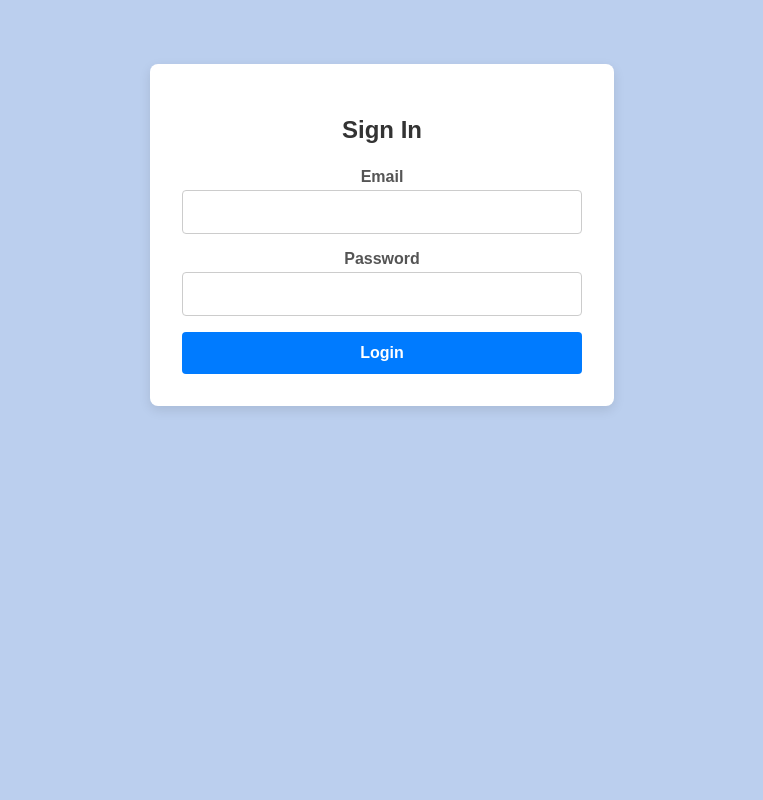
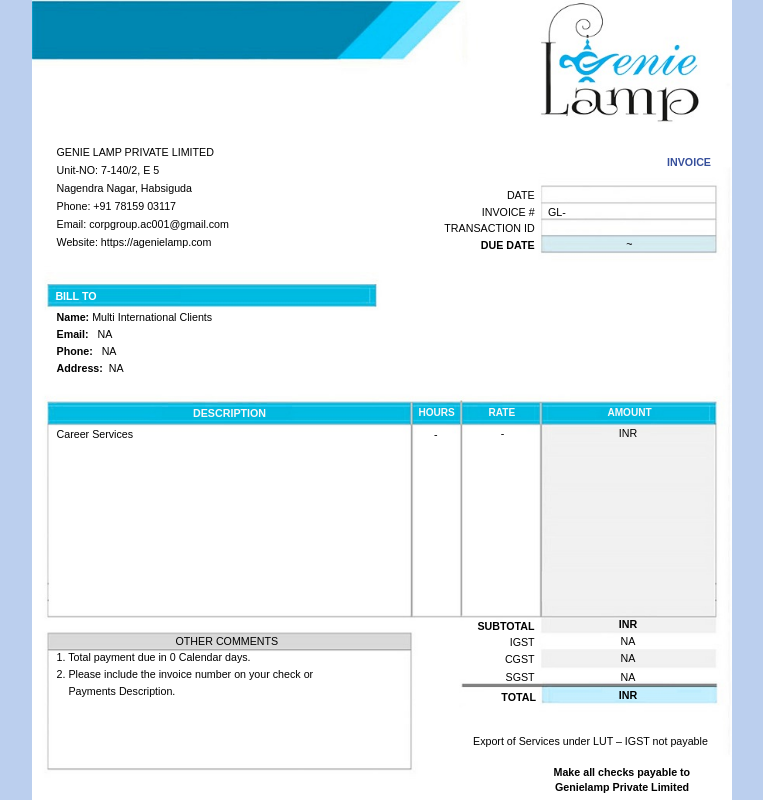
Before and after one commit to Jobways03/Jobways_Certifications, a React (Create React App) app: page /Invoice_Genie_paypal in a window 1280 px wide. Before the commit this address led to /login. Shown: the top 800 px of the page, without its empty margins (258-1021 px from the left). Built offline with nearby package versions, Linux system fonts and the light colour scheme.

Commit message:
genielamp invoice added

```diff
--- a/src/App.js
+++ b/src/App.js
@@ -98,6 +98,8 @@
 import ProtectedRoute from "./Auth/ProtectedRoute/ProtectedRoute";
 import Invoiceform_Paypal from "./components/CAREER-SERVICES/Invoice/Invoiceform_paypal";
 import Invoice_paypal from "./components/CAREER-SERVICES/Invoice/Invoice_paypal";
+import Invoiceform_Genie_Paypal from "./components/CAREER-SERVICES/Invoice/Invoiceform_genie_paypal";
+import Invoice_Genie_paypal from "./components/CAREER-SERVICES/Invoice/Invoice_genie_paypal";
 
 function App() {
   return (
@@ -195,7 +197,6 @@
               element={<Invoiceform_Paypal />}
             />
             <Route path="/Invoice_paypal" element={<Invoice_paypal />} />
-
             <Route path="/outform" element={<Outform />} />
             <Route path="/select" element={<Select />} />
             <Route path="/jobways" element={<Jobways />} />
@@ -298,6 +299,14 @@
             <Route path="/t4form" element={<T4form />} />
             <Route path="/SM_Invoice" element={<SM_Invoice />} />
             <Route path="/SportsmartLLPEdit" element={<SportsmartLLPEdit />} />
+            <Route
+              path="/Invoiceform_Genie_Paypal"
+              element={<Invoiceform_Genie_Paypal />}
+            />
+            <Route
+              path="/Invoice_Genie_paypal"
+              element={<Invoice_Genie_paypal />}
+            />
           </Routes>
         </AuthState>
       </BrowserRouter>
--- a/src/components/CAREER-SERVICES/Invoice/Invoice.css
+++ b/src/components/CAREER-SERVICES/Invoice/Invoice.css
@@ -556,6 +556,14 @@
   font-weight: bolder;
 }
 
+.mac1-p2g{
+position: absolute;
+  font-size: 10.7px;
+  top: 77%;
+  left: 74.7%;
+  font-weight: bolder;
+}
+
 .tyf {
   position: absolute;
   font-size: 10.7px;
--- /dev/null
+++ b/src/components/CAREER-SERVICES/Invoice/Invoice_genie_paypal.jsx
@@ -0,0 +1,129 @@
+import React, { useContext, useRef, useState } from "react";
+import { useReactToPrint } from "react-to-print";
+import "./Invoice.css";
+import AuthContext from "../../../context/AuthContext";
+
+const ComponentToPrint = React.forwardRef(({ showExtras }, ref) => {
+  const Global = useContext(AuthContext);
+
+  return (
+    <div ref={ref}>
+      <div className="pdf-invoice">
+        <img
+          src="./images/GenieLamp_paypal.png"
+          alt="...Loading"
+          className="i3"
+        />
+        <p className="eadd1-p">GENIE LAMP PRIVATE LIMITED</p>
+        <p className="eadd1">Unit-NO: 7-140/2, E 5</p>
+        <p className="eadd2">Nagendra Nagar, Habsiguda</p>
+        <p className="eadd3">Phone: +91 78159 03117</p>
+        <p className="eadd4">Email: corpgroup.ac001@gmail.com</p>
+        <p className="eadd5">Website: https://agenielamp.com</p>
+        <p className="bill">BILL TO</p>
+        {/* <div className="lie"></div> */}
+        <p className="namei">
+          <span style={{ fontWeight: 900 }}>Name: </span>
+          Multi International Clients
+        </p>
+        <p className="maili">
+          <span style={{ fontWeight: 900 }}>Email: </span>
+          &nbsp;&nbsp;NA
+        </p>
+        <p className="phonei">
+          <span style={{ fontWeight: 900 }}>Phone: </span>
+          &nbsp;&nbsp;NA
+        </p>
+        <p className="addi">
+          <span style={{ fontWeight: 900 }}>Address: </span>
+          &nbsp;NA
+        </p>
+        <p className="ii">INVOICE</p>
+        <p className="datei">DATE</p>
+        <p className="datej">{Global.formData.date}</p>
+        <p className="ini">INVOICE&nbsp;#</p>
+        <p className="inj">GL-{Global.formData.invoiceNumber}</p>
+        <p className="servicei">TRANSACTION ID</p>
+        <p className="servicej"> {Global.formData.transactionID}</p>
+        <p className="due">DUE DATE</p>
+        <p className="duej">~</p>
+        <p className="des">DESCRIPTION</p>
+        {/* <div className="lie2"></div> */}
+        <p className="houri">HOURS</p>
+        <p className="ratei">RATE</p>
+        <p className="amti">AMOUNT</p>
+        <p className="learn">Career Services</p>
+        <p className="hoursj">&nbsp;-</p>
+        <div className="middev1">&nbsp;-</div>
+        <div className="middev">{Global.formData.amount} INR</div>
+
+        <p className="sti">SUBTOTAL</p>
+        <p className="tri">IGST</p>
+        <p className="taxi">CGST</p>
+        <p className="ifi">SGST</p>
+        <div className="sta">{Global.formData.amount} INR</div>
+        <div className="tria">NA</div>
+        <div className="taxia">NA</div>
+        <div className="ifia">NA</div>
+        <p className="totii-p">TOTAL</p>
+        <div className="toti-p">{Global.formData.amount} INR</div>
+        <p className="oc">OTHER COMMENTS</p>
+        <p className="oc1">1. Total payment due in 0 Calendar days.</p>
+        <p className="oc2">
+          2. Please include the invoice number on your check or
+        </p>
+        <p className="oc3">Payments Description.</p>
+        <p className="mac-p">Export of Services under LUT – IGST not payable</p>
+
+        <p className="mac1-p1">Make all checks payable to</p>
+        <p className="mac1-p2g">Genielamp Private Limited</p>
+
+        <p className="last1">GENIE LAMP PRIVATE LIMITED</p>
+        <p className="last2">+91 78159 03117</p>
+        <p className="last3">corpgroup.ac001@gmail.com</p>
+        <p className="last4">https://agenielamp.com</p>
+        <p className="last5">
+          Unit-NO: 7-140/2,E 5, NAGENDRA NAGAR, HABSIGUDA, HYDERABAD- 500 007
+        </p>
+        {showExtras && (
+          <>
+            <div className="transaction-id">
+              <p>Transaction ID: {Global.formData.transactionID}</p>
+            </div>
+            {Global.formData.uploadedImage && (
+              <img
+                src={URL.createObjectURL(Global.formData.uploadedImage)}
+                alt="Uploaded"
+                className="uploaded-image"
+              />
+            )}
+          </>
+        )}
+      </div>
+    </div>
+  );
+});
+
+const Invoice_Genie_paypal = () => {
+  const componentRef = useRef();
+  const [showExtras, setShowExtras] = useState(false);
+
+  const handlePrint = useReactToPrint({
+    content: () => componentRef.current,
+  });
+
+  const handlePrintWithExtras = () => {
+    setShowExtras(!showExtras);
+  };
+
+  return (
+    <div>
+      <ComponentToPrint ref={componentRef} showExtras={showExtras} />
+      <button onClick={handlePrint} className="print-button">
+        Print Invoice
+      </button>
+    </div>
+  );
+};
+
+export default Invoice_Genie_paypal;
--- a/src/components/CAREER-SERVICES/Invoice/Invoicebox.jsx
+++ b/src/components/CAREER-SERVICES/Invoice/Invoicebox.jsx
@@ -24,7 +24,15 @@
             navigate("/Invoiceform_Paypal");
           }}
         >
-          <h2>All Services - Paypal</h2>
+          <h2>All Services - Jobways - Paypal</h2>
+        </div>
+        <div
+          className="card payroll"
+          onClick={() => {
+            navigate("/Invoiceform_Genie_Paypal");
+          }}
+        >
+          <h2>All Services - GenieLamp - Paypal</h2>
         </div>
         <div
           className="card payroll"
--- /dev/null
+++ b/src/components/CAREER-SERVICES/Invoice/Invoiceform_genie_paypal.jsx
@@ -0,0 +1,84 @@
+import React, { useContext, useState } from "react";
+import "./Invoiceform.css"; // Make sure to create this CSS file in the same directory
+import AuthContext from "../../../context/AuthContext";
+import { useNavigate } from "react-router-dom";
+
+const Invoiceform_Genie_Paypal = () => {
+  const Global = useContext(AuthContext);
+  const navigate = useNavigate();
+  const [imagePreview, setImagePreview] = useState("");
+
+  const handleImageUpload = (e) => {
+    const file = e.target.files[0];
+    if (file) {
+      Global.setFormData((prevState) => ({
+        ...prevState,
+        uploadedImage: file,
+      }));
+      setImagePreview(URL.createObjectURL(file)); // For image preview in the form
+    }
+  };
+
+  const handleChange = (e) => {
+    const { name, value } = e.target;
+    Global.setFormData((prevState) => ({
+      ...prevState,
+      [name]: value,
+    }));
+  };
+
+  const handleSubmit = (e) => {
+    e.preventDefault();
+    navigate("/Invoice_Genie_paypal");
+  };
+
+  return (
+    <div className="employee-form-container">
+      <form onSubmit={handleSubmit} className="invoice-form">
+        <h1>Invoice form</h1>
+        <div className="form-group">
+          <label>Date</label>
+          <input
+            type="text"
+            name="date"
+            value={Global.formData.date}
+            onChange={handleChange}
+          />
+        </div>
+        <div className="form-group">
+          <label>Invoice Id</label>
+          <input
+            type="text"
+            name="invoiceNumber"
+            value={Global.formData.invoiceNumber}
+            onChange={handleChange}
+          />
+        </div>
+        <div className="form-group">
+          <label>Amount</label>
+          <input
+            type="text"
+            name="amount"
+            placeholder=".00 included"
+            value={Global.formData.amount}
+            onChange={handleChange}
+          />
+        </div>
+
+        <div className="form-group">
+          <label>Transaction ID</label>
+          <input
+            type="text"
+            name="transactionID"
+            value={Global.formData.transactionID}
+            onChange={handleChange}
+          />
+        </div>
+
+        <button type="submit">Submit</button>
+      </form>
+    </div>
+  );
+};
+
+export default Invoiceform_Genie_Paypal;
```
Also changed, not shown: public/images/GenieLamp_paypal.png (added).
